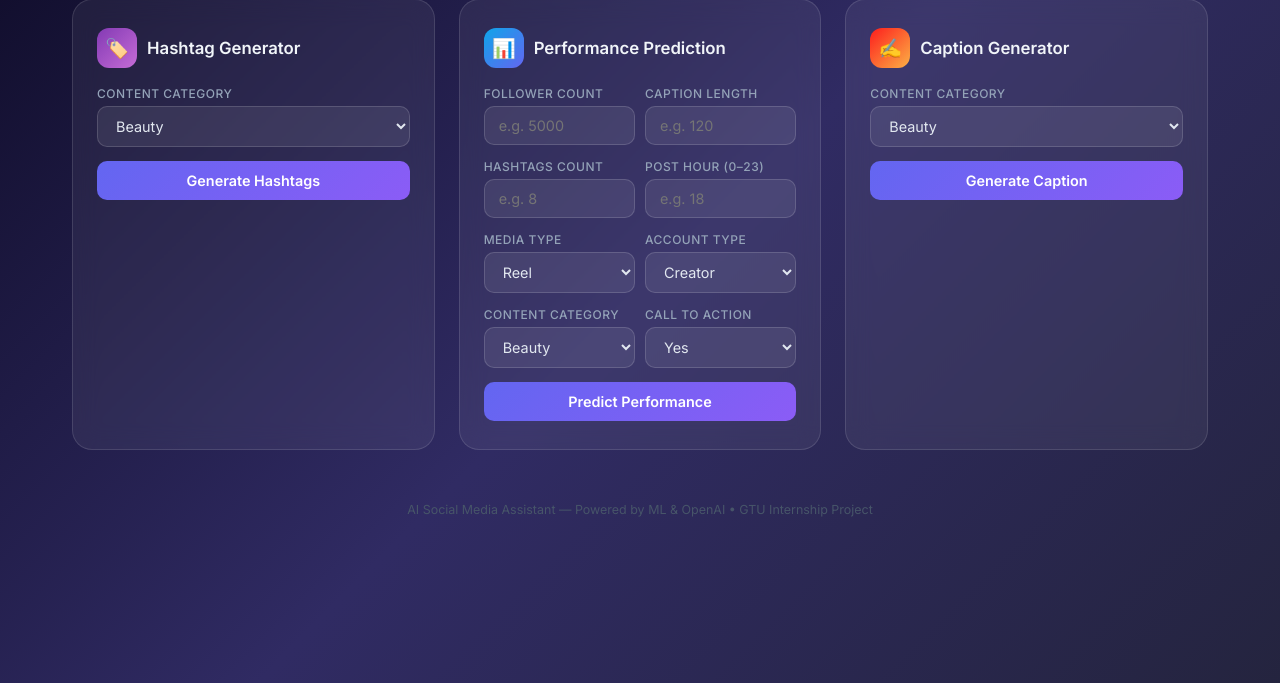
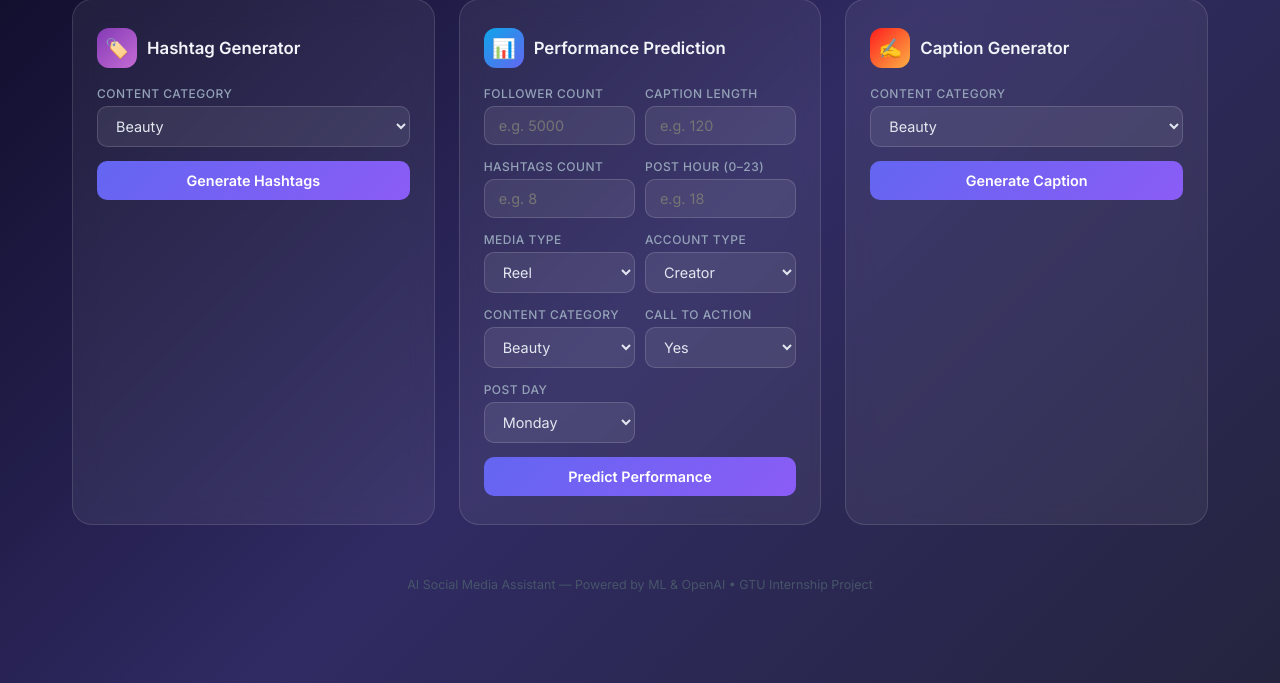
Before and after one commit to kaif2104/gtu_internship, a Django app: page / in a window 1280 px wide. Shown: the part 100-783 px from the top of the page. Run offline with Django 5.2, Linux system fonts and the light colour scheme; parts of the project's set-up code (start-up, migrations or seed data) failed here and were passed over.

Commit message:
Fix review issues: move datetime import, add day_of_week input, fix JS validation
Agent-Logs-Url: https://github.com/kaif2104/gtu_internship/sessions/68ff9e10-f329-4e4f-9d0c-999899253fd6

Co-authored-by: kaif2104 <163647721+kaif2104@users.noreply.github.com>

```diff
--- a/ai_social_media/core/templates/index.html
+++ b/ai_social_media/core/templates/index.html
@@ -324,6 +324,21 @@
             </div>
         </div>
 
+        <div class="row-2">
+            <div class="field">
+                <label>Post Day</label>
+                <select id="day_of_week">
+                    <option value="Monday">Monday</option>
+                    <option value="Tuesday">Tuesday</option>
+                    <option value="Wednesday">Wednesday</option>
+                    <option value="Thursday">Thursday</option>
+                    <option value="Friday">Friday</option>
+                    <option value="Saturday">Saturday</option>
+                    <option value="Sunday">Sunday</option>
+                </select>
+            </div>
+        </div>
+
         <button class="btn btn-primary" id="btn_predict" onclick="predict()">
             <span class="spinner" id="spin_predict"></span>
             <span id="btn_predict_text">Predict Performance</span>
@@ -409,7 +424,7 @@ function predict() {
     const caption   = document.getElementById('caption').value;
     const hashtags  = document.getElementById('hashtags').value;
     const hour      = document.getElementById('hour').value;
-    if (!followers || !caption || !hashtags || !hour) {
+    if (followers === '' || caption === '' || hashtags === '' || hour === '') {
         showResult('result_wrap', '<span class="error-text">⚠️ Please fill in all numeric fields.</span>');
         return;
     }
@@ -427,7 +442,8 @@ function predict() {
             has_call_to_action:  document.getElementById('cta').value,
             media_type:          document.getElementById('media_type').value,
             account_type:        document.getElementById('account_type').value,
-            content_category:    document.getElementById('content_category').value
+            content_category:    document.getElementById('content_category').value,
+            day_of_week:         document.getElementById('day_of_week').value
         })
     })
     .then(r => r.json())
--- a/ai_social_media/core/views.py
+++ b/ai_social_media/core/views.py
@@ -1,3 +1,4 @@
+import datetime
 import pickle
 import os
 import numpy as np
@@ -41,6 +42,7 @@ def predict_performance(request):
         media_type         = str(data.get("media_type", "reel")).lower()
         account_type       = str(data.get("account_type", "creator")).lower()
         content_category   = str(data.get("content_category", "Fitness"))
+        day_of_week        = str(data.get("day_of_week", "Monday"))
 
         # Feature engineering (mirrors ML notebook)
         engagement_score       = caption_length + hashtags_count
@@ -50,13 +52,11 @@ def predict_performance(request):
         caption_efficiency     = caption_length / (hashtags_count + 1)
         is_peak                = 1 if 18 <= post_hour <= 22 else 0
 
-        # Derive day_of_week from current weekday (0=Mon … 6=Sun)
-        import datetime
-        weekday_num = datetime.date.today().weekday()
-        day_names   = ["Monday", "Tuesday", "Wednesday", "Thursday",
-                       "Friday", "Saturday", "Sunday"]
-        day_of_week = day_names[weekday_num]
-        is_weekend  = 1 if weekday_num >= 5 else 0
+        valid_days = ["Monday", "Tuesday", "Wednesday", "Thursday",
+                      "Friday", "Saturday", "Sunday"]
+        if day_of_week not in valid_days:
+            day_of_week = "Monday"
+        is_weekend = 1 if day_of_week in ("Saturday", "Sunday") else 0
 
         # Additional features used in training
         caption_per_follower = caption_length / (log_followers + 1)
```
